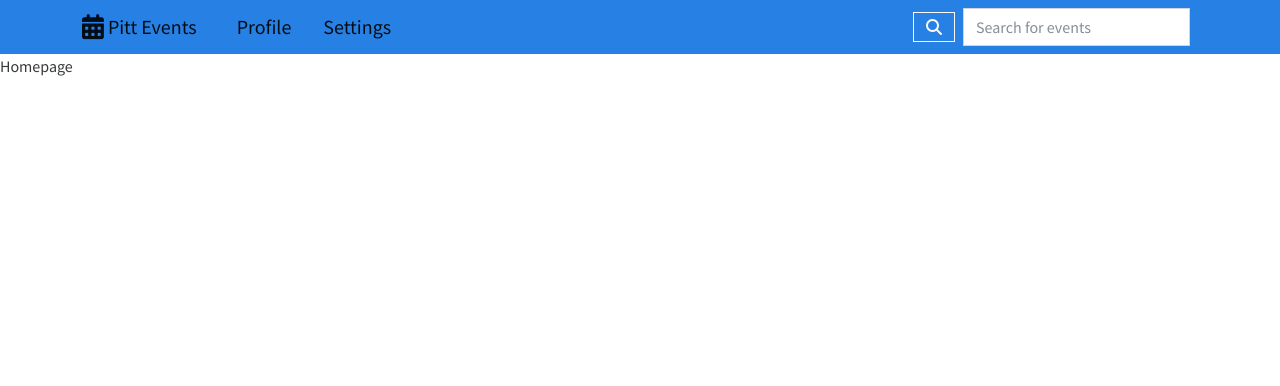
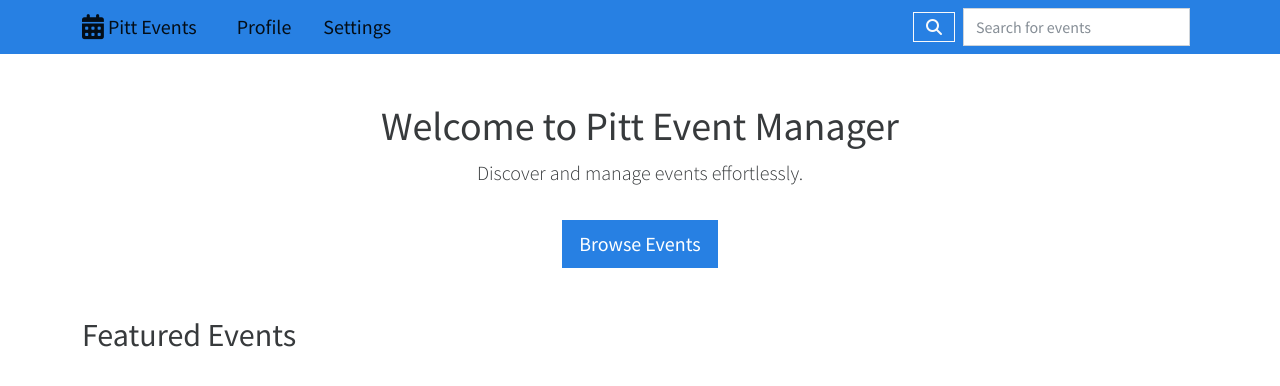
Before and after one commit to haylie-pitt/flask_project, a Flask app: page /home in a window 1280 px wide. Shown: the top 386 px of the page. Run offline with Flask 3, Linux system fonts and the light colour scheme; the visitor is signed in with stand-in values (Sample User, id 1); parts of the project's set-up code (start-up, migrations or seed data) failed here and were passed over; some libraries are stand-ins or nearby versions.

Commit message:
Update home.html

```diff
--- a/flask_project/app/templates/home.html
+++ b/flask_project/app/templates/home.html
@@ -1,6 +1,32 @@
 {% extends "base.html" %}
-{% block title %}Settings|Pitt Event Manager{% endblock %}
+{% block title %}Homepage | Pitt Event Manager{% endblock %}
 
 {% block content %}
-Homepage
+<div class="container mt-5">
+    <div class="text-center">
+        <h1>Welcome to Pitt Event Manager</h1>
+        <p class="lead">Discover and manage events effortlessly.</p>
+        <a href="/events" class="btn btn-primary btn-lg mt-3">Browse Events</a>
+    </div>
+
+    <div class="mt-5">
+        <h2>Featured Events</h2>
+        <div class="row">
+            {% for event in featured_events %}
+            <div class="col-md-4 mb-4">
+                <div class="card">
+                    <div class="card-body">
+                        <h5 class="card-title">{{ event.title }}</h5>
+                        <p class="card-text">
+                            <strong>Time:</strong> {{ event.time }}<br>
+                            <strong>Location:</strong> {{ event.location }}
+                        </p>
+                        <a href="/event/{{ event.id }}" class="btn btn-outline-primary">View Details</a>
+                    </div>
+                </div>
+            </div>
+            {% endfor %}
+        </div>
+    </div>
+</div>
 {% endblock %}
```
